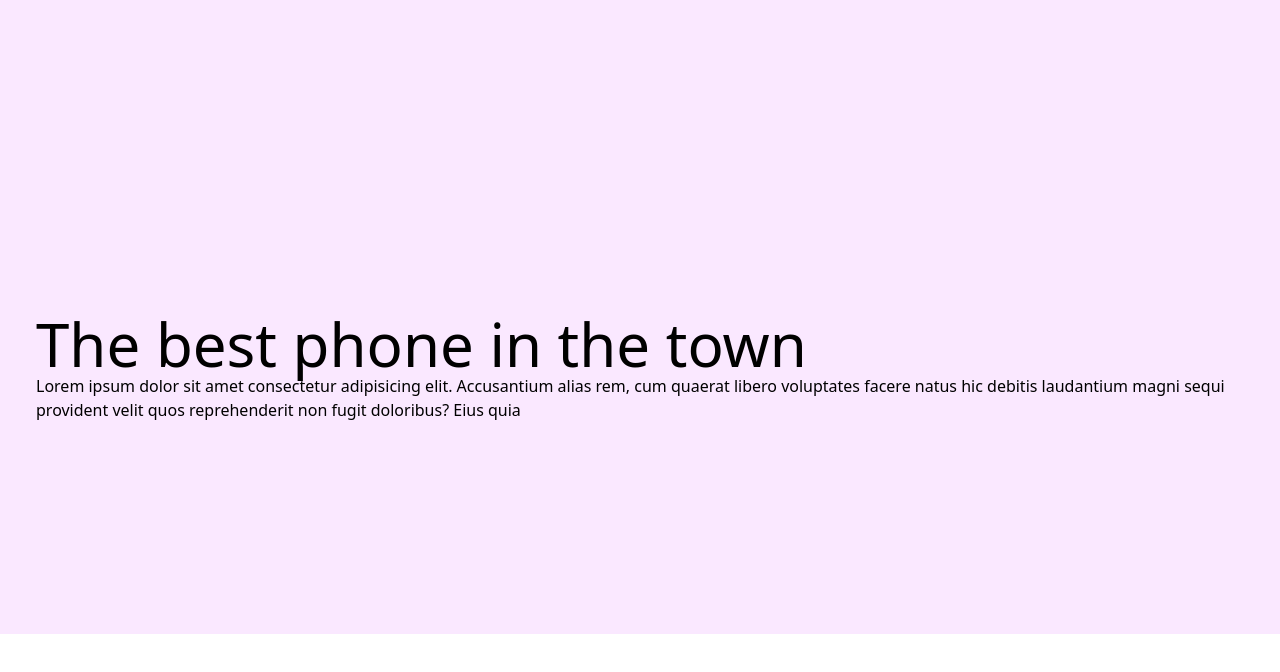
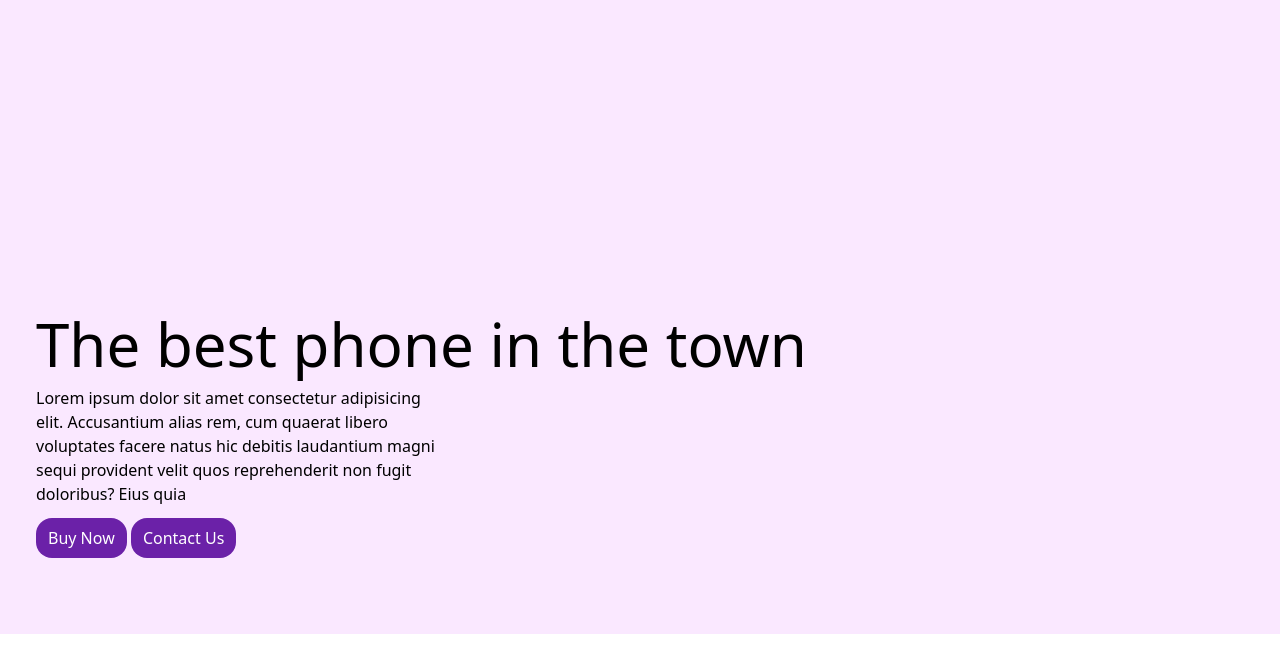
Before and after one commit to nasimqureshi/tailwind_css, a website: page index.html in a window 1280 px wide. Shown: the part 62-734 px from the top of the page. Drawn offline with nearby package versions, Linux system fonts and the light colour scheme.

Commit message:
my commit

```diff
--- a/index.html
+++ b/index.html
@@ -24,10 +24,12 @@
         <div class="text-6xl">
             The best phone in the town
         </div>
-        <p>Lorem ipsum dolor sit amet consectetur adipisicing elit.
+        <p class="py-3 w-1/3">Lorem ipsum dolor sit amet consectetur adipisicing elit.
         Accusantium alias rem, cum quaerat libero voluptates facere
         natus hic debitis laudantium magni sequi provident velit quos
         reprehenderit non fugit doloribus? Eius quia </p>
+        <button class="bg-purple-800 px-3 py-2 rounded-2xl text-white hover:text-slate-900 hover:bg-purple-700">Buy Now</button>
+        <button class="bg-purple-800 px-3 py-2 rounded-2xl text-white hover:text-slate-900 hover:bg-purple-700">Contact Us</button>
     </div>
 </main>
 
```
